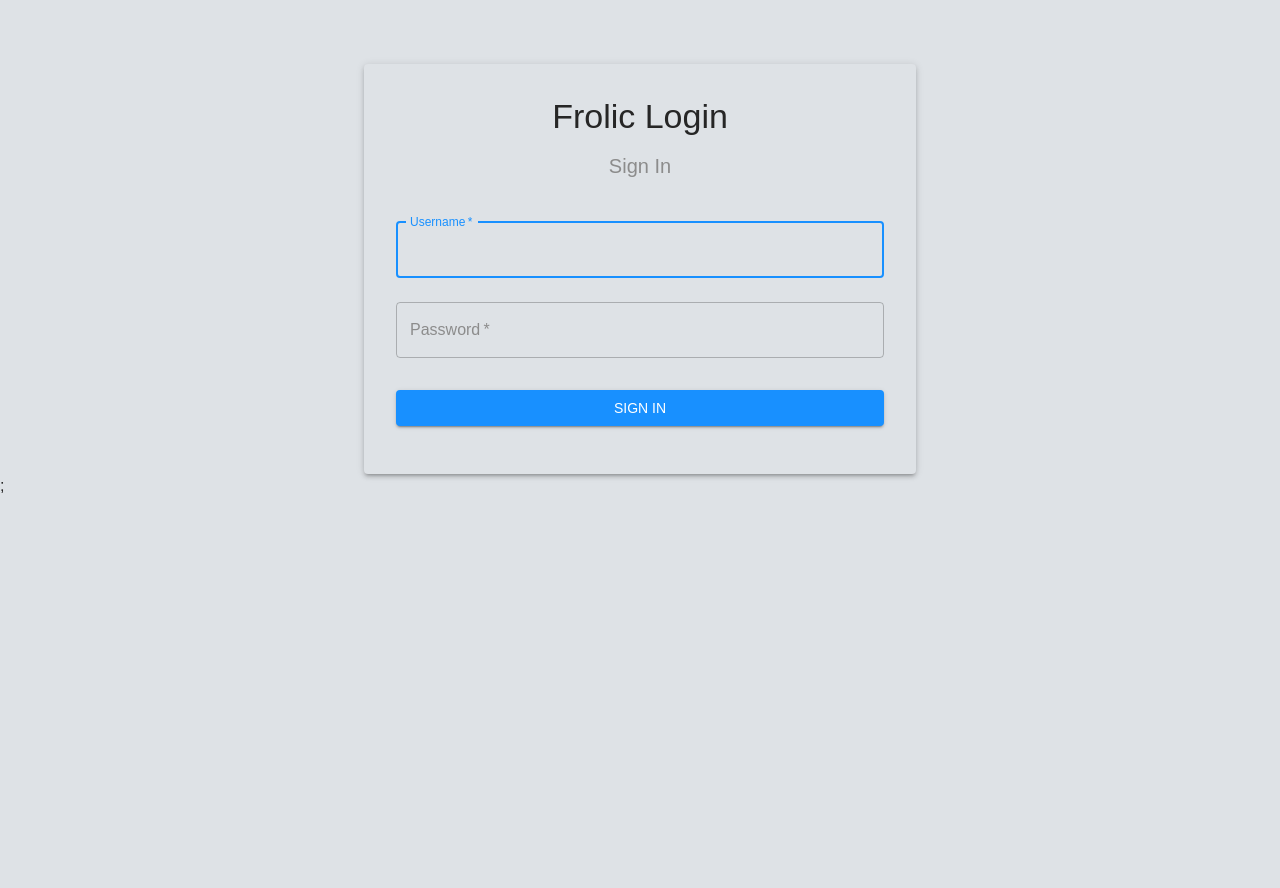
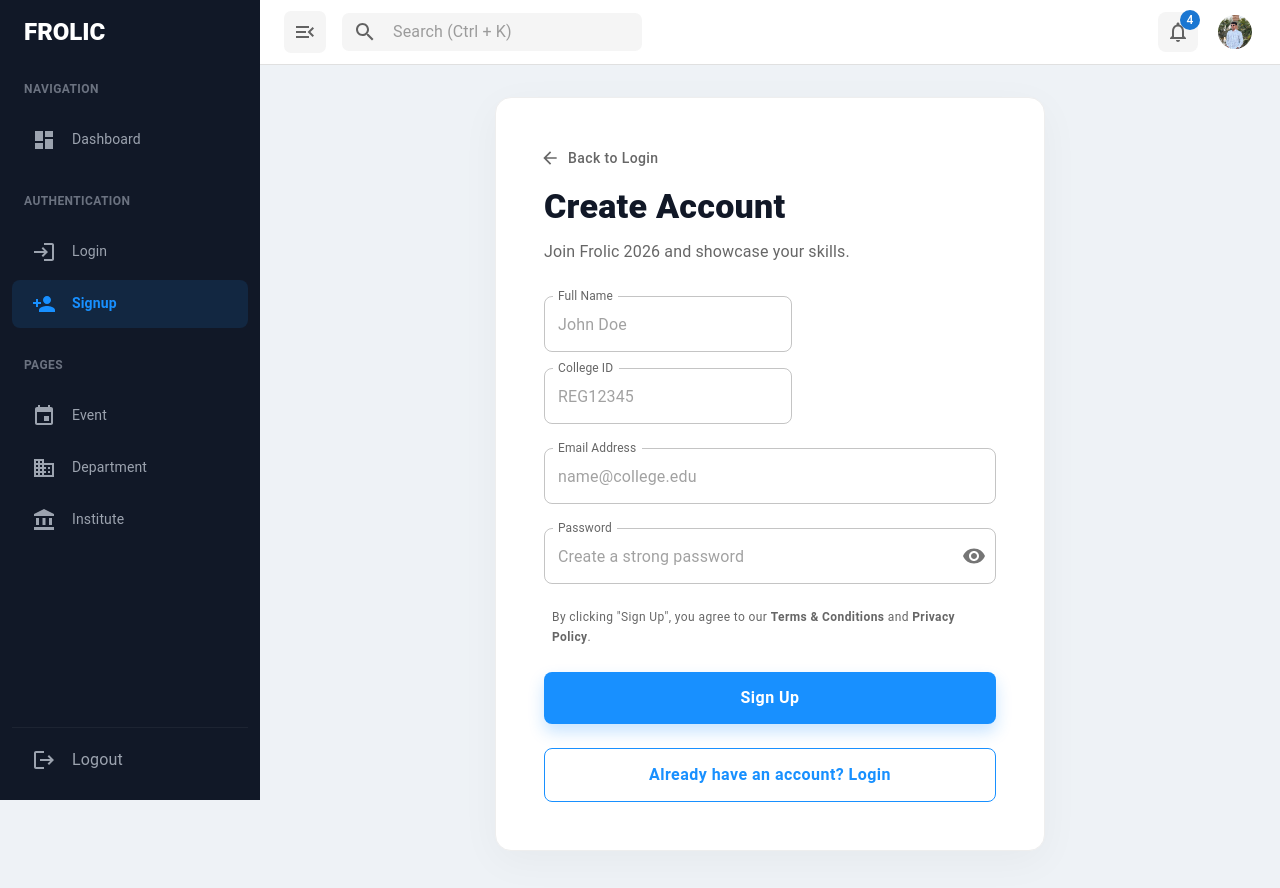
Before and after one commit to 2401-darshan/darshan-frolic-project-mui, a React (Vite) app: page /signup in a window 1280 px wide. Before the commit this address led to /auth/login. Shown: the top 888 px of the page. Before the commit the page ends 800 px from the top, so only its background shows below. Built offline with nearby package versions, Linux system fonts and the light colour scheme.

Commit message:
last updated

```diff
--- a/src/App.jsx
+++ b/src/App.jsx
@@ -1,63 +1,31 @@
-import { useState, useMemo } from 'react';
 import { BrowserRouter, Routes, Route, Navigate } from 'react-router-dom';
-import { ThemeProvider, createTheme, CssBaseline } from '@mui/material';
-
-// Theme
-import { getDesignTokens } from './theme/Theme';
-
-// Layouts
 import MainLayout from './layouts/MainLayout';
 import AuthLayout from './layouts/AuthLayout';
-
-// Pages
 import Dashboard from './pages/Dashboard';
 import Login from './pages/Login';
 import Signup from './pages/Signup';
+
 import EventPage from './pages/EventPage';
 import DepartmentPage from './pages/DepartmentPage';
 import InstitutePage from './pages/InstitutePage';
 
+const Placeholder = ({ title }) => <div style={{ padding: 20 }}>{title} Page coming soon!</div>;
+
 function App() {
-  // Dark / Light Mode
-  const [mode, setMode] = useState('light');
-
-  const theme = useMemo(
-    () => createTheme(getDesignTokens(mode)),
-    [mode]
-  );
-
-  const toggleColorMode = () => {
-    setMode((prevMode) =>
-      prevMode === 'light' ? 'dark' : 'light'
-    );
-  };
-
     return (
-    <ThemeProvider theme={theme}>
-      <CssBaseline />
         <BrowserRouter>
             <Routes>
-
-          {/* AUTH */}
-          <Route path="/auth" element={<AuthLayout />}>
-            <Route path="login" element={<Login />} />
-            <Route path="signup" element={<Signup />} />
+                <Route element={<MainLayout />}>
+                    <Route path="/" element={<Navigate to="/dashboard" replace />} />
+                    <Route path="/dashboard" element={<Dashboard />} />
+                    <Route path="/login" element={<Login />} />
+                    <Route path="/signup" element={<Signup />} />
+                    <Route path="/event" element={<EventPage />} />
+                    <Route path="/department" element={<DepartmentPage />} />
+                    <Route path="/institute" element={<InstitutePage />} />
                 </Route>
-
-          {/* MAIN */}
-          <Route path="/" element={<MainLayout />}>
-            <Route index element={<Dashboard />} />
-            <Route path="dashboard" element={<Dashboard />} />
-            <Route path="event" element={<EventPage />} />
-            <Route path="department" element={<DepartmentPage />} />
-            <Route path="institute" element={<InstitutePage />} />
-          </Route>
-
-          <Route path="*" element={<Navigate to="/auth/login" replace />} />
-
             </Routes>
         </BrowserRouter>
-    </ThemeProvider>
     );
 }
 
--- a/src/components/Navbar.jsx
+++ b/src/components/Navbar.jsx
@@ -18,22 +18,33 @@ const Navbar = ({ drawerWidth, open, handleDrawerToggle }) => {
     const handleOpenProfile = (event) => setAnchorEl(event.currentTarget);
     const handleCloseProfile = () => setAnchorEl(null);
 
+    // Mini sidebar width (standard for Mantis/Material dashboards)
+    const miniWidth = 70;
+
     return (
         <AppBar
             position="fixed"
             elevation={0}
             sx={{
                 zIndex: (theme) => theme.zIndex.drawer + 1,
-                width: { sm: `calc(100% - ${open ? drawerWidth : 70}px)` },
-                ml: { sm: `${open ? drawerWidth : 70}px` },
-                bgcolor: 'background.paper', // Pure White
+                // --- SLIDABLE LOGIC START ---
+                width: {
+                    sm: `calc(100% - ${open ? drawerWidth : miniWidth}px)`
+                },
+                ml: {
+                    sm: `${open ? drawerWidth : miniWidth}px`
+                },
+                transition: theme.transitions.create(['width', 'margin'], {
+                    easing: theme.transitions.easing.sharp,
+                    duration: open
+                        ? theme.transitions.duration.enteringScreen
+                        : theme.transitions.duration.leavingScreen,
+                }),
+                // --- SLIDABLE LOGIC END ---
+                bgcolor: 'background.paper',
                 color: 'text.primary',
                 borderBottom: '1px solid',
                 borderColor: 'divider',
-                transition: theme.transitions.create(['width', 'margin'], {
-                    easing: theme.transitions.easing.sharp,
-                    duration: theme.transitions.duration.leavingScreen,
-                }),
             }}
         >
             <Toolbar sx={{ justifyContent: 'space-between' }}>
@@ -44,7 +55,7 @@ const Navbar = ({ drawerWidth, open, handleDrawerToggle }) => {
                         onClick={handleDrawerToggle}
                         edge="start"
                         sx={{
-                            bgcolor: 'grey.100', // Requested Change
+                            bgcolor: 'grey.100',
                             color: 'text.secondary',
                             borderRadius: '7px',
                             border: '1px solid',
@@ -65,7 +76,7 @@ const Navbar = ({ drawerWidth, open, handleDrawerToggle }) => {
                             display: 'flex',
                             alignItems: 'center',
                             width: { xs: 150, sm: 300 },
-                            bgcolor: 'grey.100', // Requested Change
+                            bgcolor: 'grey.100',
                             boxShadow: 'none',
                             borderRadius: '7px',
                             border: '1px solid',
@@ -101,7 +112,7 @@ const Navbar = ({ drawerWidth, open, handleDrawerToggle }) => {
                     >
                         <Avatar
                             alt="User"
-                            src="./src/assets/avatar-1.jpeg"
+                            src="./src/assets/avatar-1.jpeg" // Ensure path is correct
                             sx={{ width: 34, height: 34 }}
                         />
                     </Stack>
--- a/src/layouts/MainLayout.jsx
+++ b/src/layouts/MainLayout.jsx
@@ -1,40 +1,39 @@
-import { useState } from 'react';
+import React, { useState } from 'react';
+import { Box, CssBaseline } from '@mui/material';
 import { Outlet } from 'react-router-dom';
-import { Box, Toolbar, useTheme } from '@mui/material';
-import Navbar from '../components/Navbar';
 import Sidebar from '../components/Sidebar';
+import Navbar from '../components/Navbar'; // Import your extra component
+
+const drawerWidth = 260;
 
 const MainLayout = () => {
   const [open, setOpen] = useState(true);
-  const theme = useTheme();
-  const drawerWidth = 260;
-  const miniWidth = 70;
 
-  const handleDrawerToggle = () => setOpen(!open);
+  const toggleDrawer = () => {
+    setOpen(!open);
+  };
 
   return (
-    <Box sx={{ display: 'flex' }}>
-      <Navbar open={open} drawerWidth={drawerWidth} handleDrawerToggle={handleDrawerToggle} />
-      <Sidebar open={open} drawerWidth={drawerWidth} />
+    <Box sx={{ display: 'flex', minHeight: '100vh', bgcolor: '#eef2f6' }}>
+      <CssBaseline />
+
+      <Navbar open={open} toggleDrawer={toggleDrawer} drawerWidth={drawerWidth} />
+      <Sidebar drawerWidth={drawerWidth} open={open} />
 
       <Box
         component="main"
         sx={{
           flexGrow: 1,
-          p: 3,
           minHeight: '100vh',
-          // Automatically inherits #0B203F from theme background.default
-          backgroundColor: 'background.default',
-          transition: theme.transitions.create('margin', {
-            easing: theme.transitions.easing.sharp,
-            duration: theme.transitions.duration.enteringScreen,
-          }),
-          marginLeft: 0,
-          width: { sm: `calc(100% - ${open ? drawerWidth : miniWidth}px)` },
+          display: 'flex',
+          flexDirection: 'column',
+          width: `calc(100% - ${open ? drawerWidth : 70}px)`,
+          pt: '50px'
         }}
       >
-        <Toolbar />
-        <Outlet />
+        <Box sx={{ flexGrow: 1, bgcolor: '#eef2f6', p: 3 }}>
+          <Outlet />
+        </Box>
       </Box>
     </Box>
   );
--- a/src/pages/Dashboard.jsx
+++ b/src/pages/Dashboard.jsx
@@ -21,6 +21,7 @@ import {
     DeveloperBoard,
 } from '@mui/icons-material';
 import { useNavigate } from 'react-router-dom';
+import Footer from './Footer';
 
 const features = [
     {
@@ -210,6 +211,7 @@ const Dashboard = () => {
                     ))}
                 </Grid>
             </Container>
+            <Footer />
         </Box>
     );
 };
--- /dev/null
+++ b/src/pages/Footer.jsx
@@ -0,0 +1,62 @@
+import { Box, Container, Typography, Stack, Link, Divider } from '@mui/material';
+
+const Footer = () => {
+  return (
+    <Box component="footer" sx={{ py: 4, px: 2, mt: '80px' }} >
+      <Container maxWidth="lg">
+        <Stack
+          direction={{ xs: 'column', md: 'row' }}
+          justifyContent="space-between"
+          alignItems={{ xs: 'center', md: 'flex-start' }}
+          spacing={3}
+        >
+          {/* Left Side: Note & Copyright */}
+          <Box sx={{ maxWidth: { md: '400px' }, textAlign: { xs: 'center', md: 'left' } }}>
+            <Typography variant="h6" sx={{ fontWeight: 700, color: '#111827', mb: 1 }}>
+              FROLIC 2026
+            </Typography>
+            <Typography variant="body2" color="text.secondary" sx={{ mb: 2, lineHeight: 1.7 }}>
+              The ultimate platform for student innovation and technical excellence.
+              Join us in celebrating the spirit of competition and learning through
+              cutting-edge challenges and workshops.
+            </Typography>
+            <Typography variant="caption" color="text.secondary" fontWeight={500}>
+              © 2026 Frolic Tech Carnival. All rights reserved.
+            </Typography>
+          </Box>
+
+          {/* Right Side: Links */}
+          <Stack
+            direction="row"
+            spacing={4}
+            sx={{ pt: { md: 1 } }}
+          >
+            <Box>
+              <Typography variant="subtitle2" color="#111827" fontWeight={700} gutterBottom>
+                Company
+              </Typography>
+              <Stack spacing={1}>
+                <Link href="#" underline="hover" color="text.secondary" variant="body2">About Us</Link>
+                <Link href="#" underline="hover" color="text.secondary" variant="body2">Our Team</Link>
+                <Link href="#" underline="hover" color="text.secondary" variant="body2">Media Kit</Link>
+              </Stack>
+            </Box>
+
+            <Box>
+              <Typography variant="subtitle2" color="#111827" fontWeight={700} gutterBottom>
+                Support
+              </Typography>
+              <Stack spacing={1}>
+                <Link href="#" underline="hover" color="text.secondary" variant="body2">Contact Us</Link>
+                <Link href="#" underline="hover" color="text.secondary" variant="body2">FAQ</Link>
+                <Link href="#" underline="hover" color="text.secondary" variant="body2">Privacy Policy</Link>
+              </Stack>
+            </Box>
+          </Stack>
+        </Stack>
+      </Container>
+    </Box>
+  );
+};
+
+export default Footer;
--- a/src/pages/InstitutePage.jsx
+++ b/src/pages/InstitutePage.jsx
@@ -97,7 +97,8 @@ export default function InstitutePage() {
                       const value = row[column.id];
                       return (
                         <TableCell key={column.id} align={column.align}>
-                          {column.format && typeof value === 'number'
+                          {column.format && typeof value ===
+                          'number'
                             ? column.format(value)
                             : value}
                         </TableCell>
--- a/src/pages/Login.jsx
+++ b/src/pages/Login.jsx
@@ -1,89 +1,127 @@
+import React, { useState } from 'react';
 import {
-    Alert,
     Box,
+    Typography,
+    TextField,
     Button,
-    Container,
+    Checkbox,
+    FormControlLabel,
+    Link,
     Paper,
-    TextField,
-    Typography,
-} from "@mui/material";
-import { useState } from "react";
-import { useNavigate } from "react-router-dom";
+    Stack,
+    IconButton,
+    InputAdornment,
+} from '@mui/material';
+import { Visibility, VisibilityOff } from '@mui/icons-material';
 
-function LoginPage() {
-    const [data, setData] = useState({ UserName: "", Password: "" });
-    const [error, setError] = useState(null);
-    const navigate = useNavigate();
-
-    const handleSubmit = async (e) => {
-        e.preventDefault();
-
-    };
+const Login = () => {
+    const [showPassword, setShowPassword] = useState(false);
 
     return (
-        <Container maxWidth="sm">
-            <Box
+        <Box
+            sx={{
+                minHeight: '100vh',
+                display: 'flex',
+                alignItems: 'center',
+                justifyContent: 'center',
+                bgcolor: '#eef2f6', // Your dashboard background color
+                p: 2,
+            }}
+        >
+            <Paper
+                elevation={0}
                 sx={{
-                    marginTop: 8,
-                    display: "flex",
-                    flexDirection: "column",
-                    alignItems: "center",
+                    p: { xs: 4, md: 6 },
+                    width: '100%',
+                    maxWidth: 450,
+                    borderRadius: 4,
+                    boxShadow: '0 10px 40px rgba(0,0,0,0.04)',
+                    border: '1px solid',
+                    borderColor: 'grey.200',
                 }}
             >
-                <Paper elevation={3} sx={{ padding: 4, width: "100%" }}>
-                    <Typography component="h1" variant="h4" align="center" gutterBottom>
-                        Frolic Login
+                {/* Header */}
+                <Box sx={{ mb: 5, textAlign: 'left' }}>
+                    <Typography variant="h4" fontWeight={900} color="#111827" gutterBottom>
+                        Hi, Welcome Back
                     </Typography>
-                    <Typography
-                        component="h2"
-                        variant="h6"
-                        align="center"
-                        color="textSecondary"
-                        gutterBottom
+                    <Typography variant="body1" color="text.secondary">
+                        Login to access your Frolic 2026 Dashboard.
+                    </Typography>
+                </Box>
+
+                {/* Form Fields */}
+                <Stack spacing={3}>
+                    <TextField
+                        fullWidth
+                        label="Email Address"
+                        variant="outlined"
+                        placeholder="name@example.com"
+                        InputLabelProps={{ shrink: true }}
+                        sx={{ '& .MuiOutlinedInput-root': { borderRadius: 2 } }}
+                    />
+
+                    <Box>
+                        <TextField
+                            fullWidth
+                            label="Password"
+                            type={showPassword ? 'text' : 'password'}
+                            variant="outlined"
+                            placeholder="Enter password"
+                            InputLabelProps={{ shrink: true }}
+                            sx={{ '& .MuiOutlinedInput-root': { borderRadius: 2 } }}
+                            InputProps={{
+                                endAdornment: (
+                                    <InputAdornment position="end">
+                                        <IconButton onClick={() => setShowPassword(!showPassword)} edge="end">
+                                            {showPassword ? <VisibilityOff /> : <Visibility />}
+                                        </IconButton>
+                                    </InputAdornment>
+                                ),
+                            }}
+                        />
+                        <Box sx={{ textAlign: 'right', mt: 1 }}>
+                            <Link href="#" variant="caption" color="primary" underline="hover" fontWeight={600}>
+                                Forgot Password?
+                            </Link>
+                        </Box>
+                    </Box>
+
+                    <FormControlLabel
+                        control={<Checkbox defaultChecked size="small" />}
+                        label={<Typography variant="body2">Keep me logged in</Typography>}
+                    />
+
+                    <Button
+                        fullWidth
+                        size="large"
+                        variant="contained"
+                        sx={{
+                            py: 1.5,
+                            borderRadius: 2,
+                            textTransform: 'none',
+                            fontWeight: 700,
+                            fontSize: '1rem',
+                            bgcolor: '#1890ff',
+                            boxShadow: '0 8px 16px rgba(24, 144, 255, 0.24)',
+                            '&:hover': { bgcolor: '#096dd9' },
+                        }}
                     >
-                        Sign In
+                        Login
+                    </Button>
+                </Stack>
+
+                <Box sx={{ mt: 4, textAlign: 'center' }}>
+                    <Typography variant="body2" color="text.secondary">
+                        Don't have an account?{' '}
+                        <Link href="#" color="primary" underline="hover" fontWeight={700}>
+                            Sign Up
+                        </Link>
                     </Typography>
-                    {error && (
-                        <Alert severity="error" sx={{ mt: 2 }}>
-                            {error}
-                        </Alert>
-                    )}
-                    <Box component="form" onSubmit={handleSubmit} sx={{ mt: 3 }}>
-                        <TextField
-                            margin="normal"
-                            required
-                            fullWidth
-                            id="username"
-                            label="Username"
-                            name="username"
-                            autoComplete="username"
-                            autoFocus
-                            onChange={(e) => setData({ ...data, UserName: e.target.value })}
-                        />
-                        <TextField
-                            margin="normal"
-                            required
-                            fullWidth
-                            name="password"
-                            label="Password"
-                            type="password"
-                            id="password"
-                            autoComplete="current-password"
-                            onChange={(e) => setData({ ...data, Password: e.target.value })}
-                        />
-                        <Button
-                            type="submit"
-                            fullWidth
-                            variant="contained"
-                            sx={{ mt: 3, mb: 2 }}
-                        >
-                            Sign In
-                        </Button>
-                    </Box>
-                </Paper>
-            </Box>
-        </Container>
+                </Box>
+            </Paper>
+        </Box>
     );
-}
+};
 
-export default LoginPage;
+export default Login;
--- a/src/pages/Signup.jsx
+++ b/src/pages/Signup.jsx
@@ -1,35 +1,158 @@
-import { Box, Card, CardContent, Typography, TextField, Button, Link, Stack, Grid } from '@mui/material';
+import React, { useState } from 'react';
+import {
+  Box,
+  Typography,
+  TextField,
+  Button,
+  Paper,
+  Stack,
+  IconButton,
+  InputAdornment,
+  Grid,
+} from '@mui/material';
+import { Visibility, VisibilityOff, ArrowBack } from '@mui/icons-material';
 
 const Signup = () => {
+  const [showPassword, setShowPassword] = useState(false);
+
   return (
-        <Box sx={{ minHeight: '100vh', display: 'flex', alignItems: 'center', justifyContent: 'center', bgcolor: '#f4f7fe' }}>
-            <Card sx={{ maxWidth: 450, width: '100%', p: 2, boxShadow: '0px 10px 30px rgba(0,0,0,0.05)' }}>
-                <CardContent>
-                    <Stack spacing={1} sx={{ mb: 3 }}>
-                        <Typography variant="h4" fontWeight="700">Sign up</Typography>
-                        <Typography variant="body2" color="text.secondary">
-                            Already have an account? <Link href="/login" underline="none">Login here</Link>
+    <Box
+      sx={{
+        minHeight: '100vh',
+        display: 'flex',
+        alignItems: 'center',
+        justifyContent: 'center',
+        bgcolor: '#eef2f6',
+        p: 2,
+      }}
+    >
+      <Paper
+        elevation={0}
+        sx={{
+          p: { xs: 4, md: 6 },
+          width: '100%',
+          maxWidth: 550, // Slightly wider to accommodate Grid fields
+          borderRadius: 4,
+          boxShadow: '0 10px 40px rgba(0,0,0,0.04)',
+          border: '1px solid',
+          borderColor: 'grey.200',
+        }}
+      >
+        {/* Header */}
+        <Box sx={{ mb: 4, textAlign: 'left' }}>
+          <Button
+            startIcon={<ArrowBack />}
+            sx={{ mb: 2, p: 0, textTransform: 'none', color: 'text.secondary' }}
+          >
+            Back to Login
+          </Button>
+          <Typography variant="h4" fontWeight={900} color="#111827" gutterBottom>
+            Create Account
           </Typography>
-                    </Stack>
+          <Typography variant="body1" color="text.secondary">
+            Join Frolic 2026 and showcase your skills.
+          </Typography>
+        </Box>
 
+        {/* Form Fields */}
+        <Stack spacing={3}>
           <Grid container spacing={2}>
-                        <Grid item xs={6}><TextField fullWidth label="First Name" variant="outlined" /></Grid>
-                        <Grid item xs={6}><TextField fullWidth label="Last Name" variant="outlined" /></Grid>
-                        <Grid item xs={12}><TextField fullWidth label="Email Address" variant="outlined" /></Grid>
-                        <Grid item xs={12}><TextField fullWidth label="Password" type="password" variant="outlined" /></Grid>
-                        <Grid item xs={12}>
-                            <Typography variant="caption" color="text.secondary">
-                                By signing up, you agree to our <Link href="#">Terms of Service</Link>
-                            </Typography>
+            <Grid item xs={12} sm={6}>
+              <TextField
+                fullWidth
+                label="Full Name"
+                variant="outlined"
+                placeholder="John Doe"
+                InputLabelProps={{ shrink: true }}
+                sx={{ '& .MuiOutlinedInput-root': { borderRadius: 2 } }}
+              />
             </Grid>
-                        <Grid item xs={12}>
-                            <Button fullWidth size="large" variant="contained" sx={{ py: 1.5, textTransform: 'none', fontWeight: 600 }}>
-                                Create Account
-                            </Button>
+            <Grid item xs={12} sm={6}>
+              <TextField
+                fullWidth
+                label="College ID"
+                variant="outlined"
+                placeholder="REG12345"
+                InputLabelProps={{ shrink: true }}
+                sx={{ '& .MuiOutlinedInput-root': { borderRadius: 2 } }}
+              />
             </Grid>
           </Grid>
-                </CardContent>
-            </Card>
+
+          <TextField
+            fullWidth
+            label="Email Address"
+            variant="outlined"
+            placeholder="name@college.edu"
+            InputLabelProps={{ shrink: true }}
+            sx={{ '& .MuiOutlinedInput-root': { borderRadius: 2 } }}
+          />
+
+          <TextField
+            fullWidth
+            label="Password"
+            type={showPassword ? 'text' : 'password'}
+            variant="outlined"
+            placeholder="Create a strong password"
+            InputLabelProps={{ shrink: true }}
+            sx={{ '& .MuiOutlinedInput-root': { borderRadius: 2 } }}
+            InputProps={{
+              endAdornment: (
+                <InputAdornment position="end">
+                  <IconButton onClick={() => setShowPassword(!showPassword)} edge="end">
+                    {showPassword ? <VisibilityOff /> : <Visibility />}
+                  </IconButton>
+                </InputAdornment>
+              ),
+            }}
+          />
+
+          <Typography variant="caption" color="text.secondary" sx={{ px: 1 }}>
+            By clicking "Sign Up", you agree to our <b>Terms & Conditions</b> and <b>Privacy Policy</b>.
+          </Typography>
+
+          {/* PRIMARY SIGN UP BUTTON */}
+          <Button
+            fullWidth
+            size="large"
+            variant="contained"
+            sx={{
+              py: 1.5,
+              borderRadius: 2,
+              textTransform: 'none',
+              fontWeight: 700,
+              fontSize: '1rem',
+              bgcolor: '#1890ff',
+              boxShadow: '0 8px 16px rgba(24, 144, 255, 0.24)',
+              '&:hover': { bgcolor: '#096dd9' },
+            }}
+          >
+            Sign Up
+          </Button>
+
+          {/* SECONDARY LOGIN BUTTON (If they already have an account) */}
+          <Button
+            fullWidth
+            size="large"
+            variant="outlined"
+            sx={{
+              py: 1.5,
+              borderRadius: 2,
+              textTransform: 'none',
+              fontWeight: 700,
+              fontSize: '1rem',
+              color: '#1890ff',
+              borderColor: '#1890ff',
+              '&:hover': {
+                borderColor: '#096dd9',
+                bgcolor: 'rgba(24, 144, 255, 0.04)'
+              },
+            }}
+          >
+            Already have an account? Login
+          </Button>
+        </Stack>
+      </Paper>
     </Box>
   );
 };
```
Lines whose indentation alone changed are shown as unchanged.
